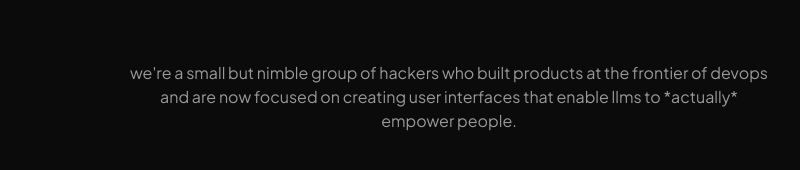
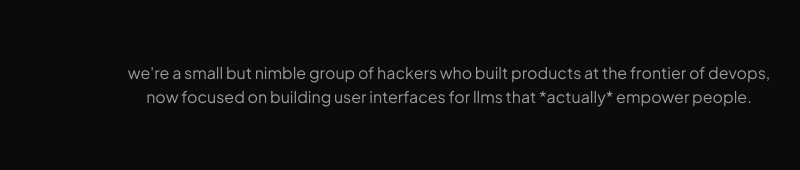
Before and after one commit to runebookai/runebook-public, a plain HTML site: page index.html in a window 1280 px wide. Shown: the part 185-355 px from the top of the page, without its empty margins (191-991 px from the left). Drawn offline with Linux system fonts and the light colour scheme.

Commit message:
Update index.html

```diff
--- a/index.html
+++ b/index.html
@@ -173,7 +173,7 @@
 
         <div class="content-section">
             <p class="blurb">
-                we're a small but nimble group of hackers who built products at the frontier of devops and are now focused on creating user interfaces that enable llms to *actually* empower people.
+                we're a small but nimble group of hackers who built products at the frontier of devops, now focused on building user interfaces for llms that *actually* empower people.
             </p>
         </div>
 
```
